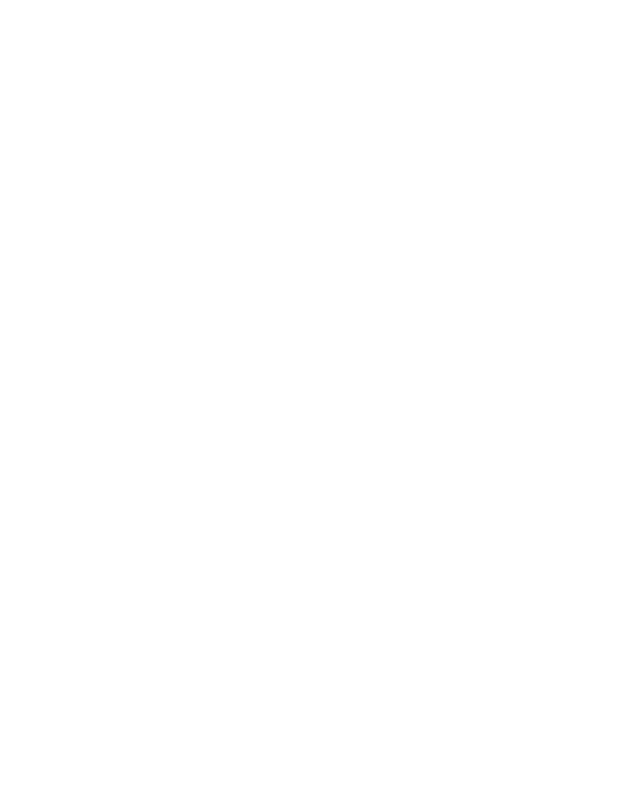
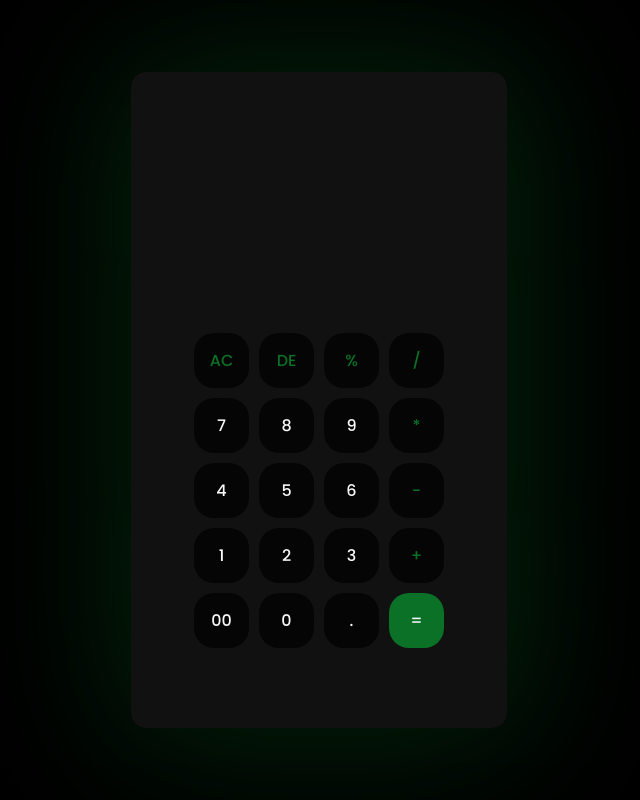
Before and after one commit to enginerror/Calculator, a plain HTML site: page index.html in a window 1280 px wide. Shown: the whole page, without its empty margins (321-961 px from the left). Drawn offline with Linux system fonts and the light colour scheme.

Commit message:
css complete

```diff
--- a/index.html
+++ b/index.html
@@ -5,9 +5,48 @@
     <meta name="viewport" content="width=device-width, initial-scale=1.0">
     <title>Calculator</title>
     <link rel="stylesheet" href="style.css">
-    <link rel="icon" href="https://cdn-icons-png.flaticon.com/128/10473/10473465.png">
+    <link rel="icon" href="https://cdn-icons-png.flaticon.com/128/9461/9461186.png">
 </head>
 <body>
+
+    <section>
+        <div class="outputArea">
+            <p id="output-area-text"></p>
+        </div>
+
+        <div class="buttonSectionArea">
+            <div class="column">
+                <button class="allClear" style="color: #0b7126;">AC</button>
+                <button class="delete" style="color: #0b7126;">DE</button>
+                <button class="specialChar" style="color: #0b7126;">%</button>
+                <button class="specialChar" style="color: #0b7126;">/</button>
+            </div>
+            <div class="column">
+                <button class="number">7</button>
+                <button class="number">8</button>
+                <button class="number">9</button>
+                <button class="specialChar" style="color: #0b7126;">*</button>
+            </div>
+            <div class="column">
+                <button class="number">4</button>
+                <button class="number">5</button>
+                <button class="number">6</button>
+                <button class="specialChar" style="color: #0b7126;">-</button>
+            </div>
+            <div class="column">
+                <button class="number">1</button>
+                <button class="number">2</button>
+                <button class="number">3</button>
+                <button class="specialChar" style="color: #0b7126;">+</button>
+            </div>
+            <div class="column">
+                <button class="number">00</button>
+                <button class="number">0</button>
+                <button class="dot">.</button>
+                <button class="equal" style="background-color: #0b7126; color: #f9f8fa;">=</button>
+            </div>
+        </div>
+    </section>
 
     <script src="script.js"></script>
 </body>
--- a/style.css
+++ b/style.css
@@ -0,0 +1,59 @@
+@import url('https://fonts.googleapis.com/css2?family=Poppins:ital,wght@0,100;0,200;0,300;0,400;0,500;0,600;0,700;0,800;0,900;1,100;1,200;1,300;1,400;1,500;1,600;1,700;1,800;1,900&display=swap');
+
+* {
+    margin: 0;
+    padding: 0;
+    box-sizing: border-box;
+}
+body {
+    height: 100vh;
+    width: 100%;
+    background-color: #000;
+    display: flex;
+    align-items: center;
+    justify-content: center;
+    font-family: "Poppins", serif;
+}
+
+section {
+    height: 82vh;
+    width: 47vh;
+    border-radius: 15px;
+    display: flex;
+    flex-direction: column;
+    background-color: #1b1b1ba4;
+    box-shadow: 2px 2px 150px 20px #0b71264d;
+}
+
+.outputArea {
+    height: 23vh;
+}
+
+.buttonSectionArea {
+    height: 60vh;
+    display: flex;
+    align-items: center;
+    justify-content: center;
+    flex-direction: column;
+    gap: 10px;
+    .column {
+        display: flex;
+        gap: 10px;
+    }
+}
+
+button {
+    height: 55px;
+    width: 55px;
+    border-radius: 20px;
+    border: none;
+    font-family: "Poppins", serif;
+    color: #f9f8fa;
+    font-size: 16px;
+    font-weight: 500;
+    background-color: #000000bb;
+}
+button:hover {
+    font-size: 18px;
+    transition: .2s;
+}
```
